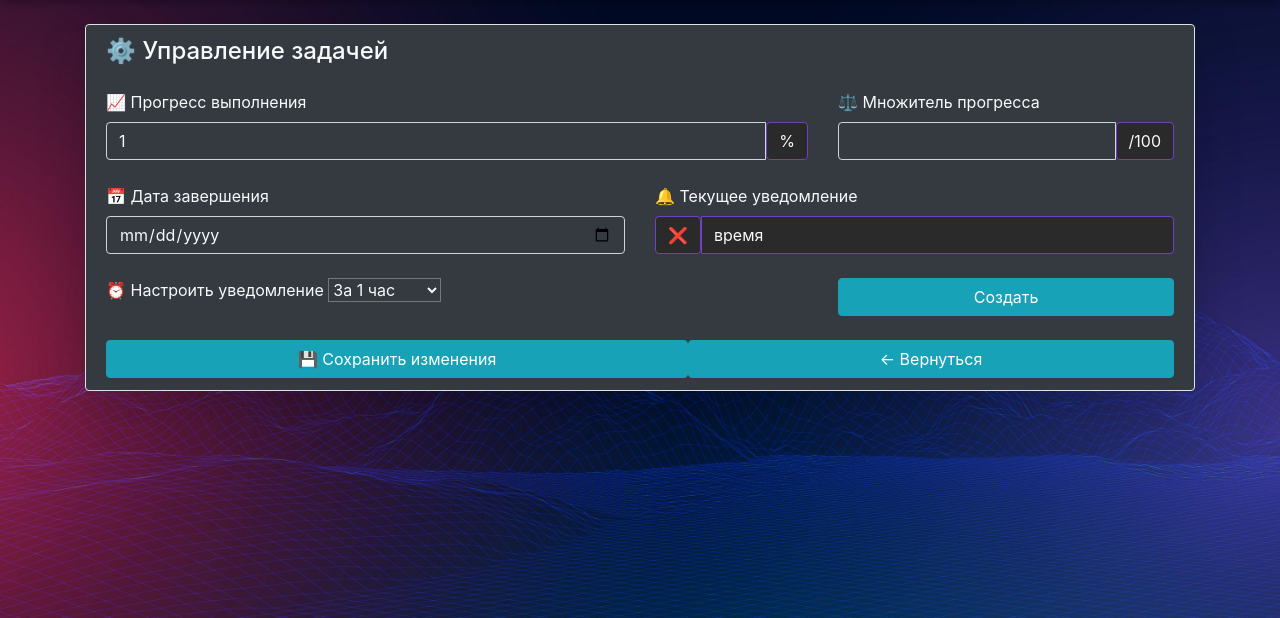
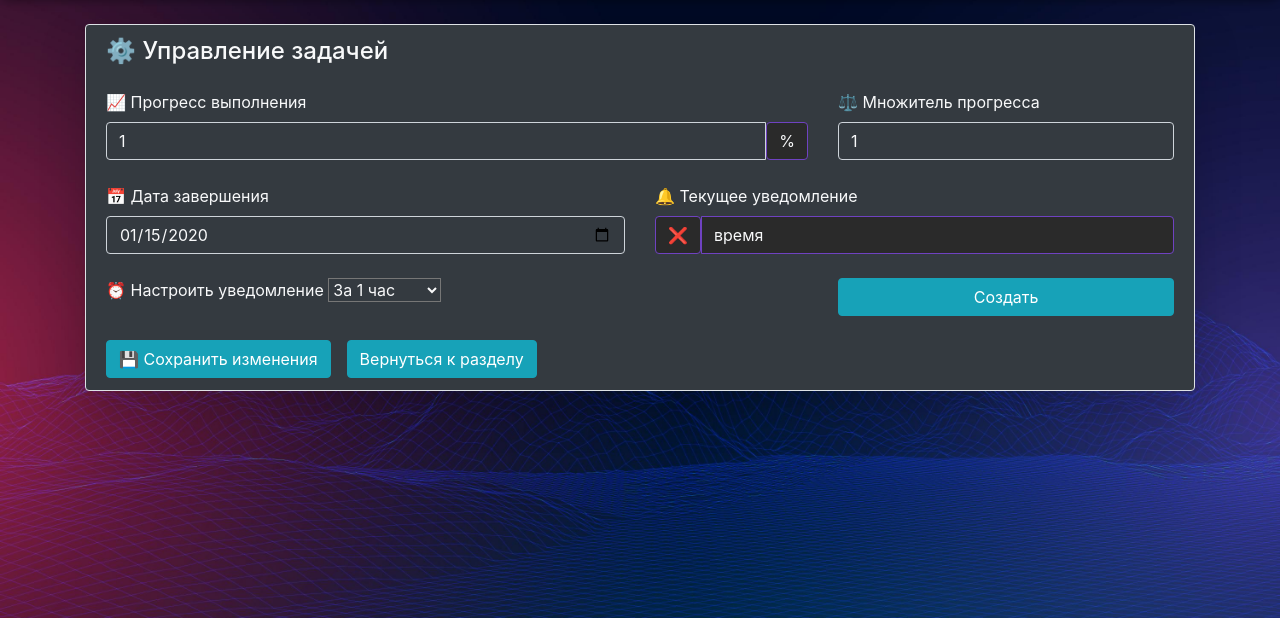
Before and after one commit to V1lad/Project-manager-PROJELP, a Flask app: page /projects/1/1/1/redact in a window 1280 px wide. Shown: the part 50-668 px from the top of the page. Run offline with Flask 3, Linux system fonts and the light colour scheme; a user stored in the database is signed in; tables that the repository leaves empty hold one stand-in row (values such as "Sample post"); some libraries are stand-ins or nearby versions.

Commit message:
Visual adjustments before emails

```diff
--- a/Web/templates/redact_note.html
+++ b/Web/templates/redact_note.html
@@ -27,9 +27,8 @@
                     <div class="input-group">
                         <input type="number" min="1" max="100"
                                class="form-control bg-dark text-light border-purple"
-                               name="importance"
-                               value="{{ note.importance }}">
-                        <span class="input-group-text bg-dark border-purple text-light">/100</span>
+                               name="progress_coefficient"
+                               value="{{ note.progress_coefficient }}">
                     </div>
                 </div>
             </div>
@@ -39,7 +38,7 @@
                 <div class="col-md-6">
                     <label class="form-label colorp">📅 Дата завершения</label>
                     <input type="date" class="form-control bg-dark text-light border-purple"
-                           name="due_date" value="{{ note.due_date if note.due_date else '' }}">
+                           name="planned_at" value="{{ note.planned_at }}">
                 </div>
 
                 <div class="col-md-6">
@@ -78,12 +77,12 @@
 
             <!-- Кнопки управления -->
             <div class="d-flex gap-3 mt-4">
-                <button type="submit" name="save" class="btn btn-info flex-grow-1">
+                <button type="submit" name="save_button" class="btn btn-info">
                     💾 Сохранить изменения
                 </button>
                 <a href="{{ url_for('projects.showSubProject', index=project.id, subproject=subproject.id) }}"
-                   class="btn btn-info flex-grow-1">
-                    ← Вернуться
+                   class="btn btn-info ml-3">
+                 Вернуться к разделу
                 </a>
             </div>
         </form>
```
